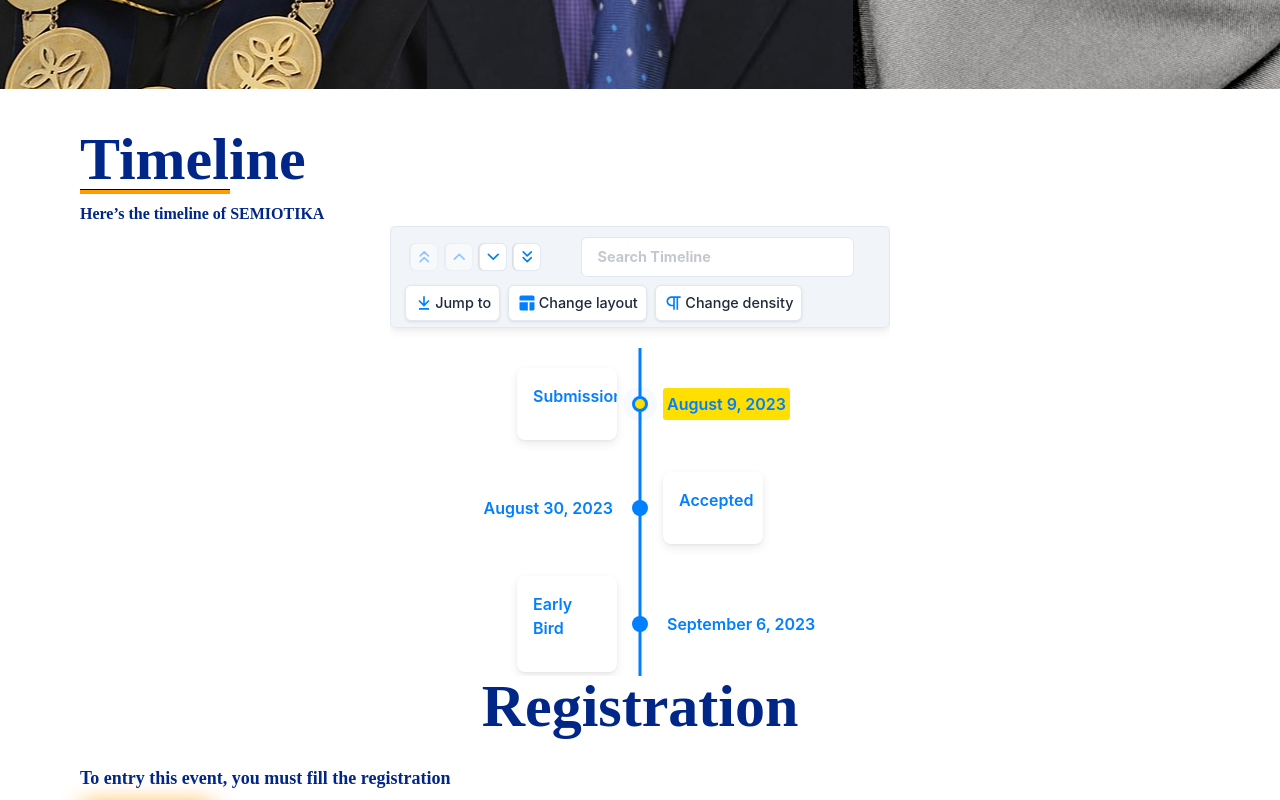
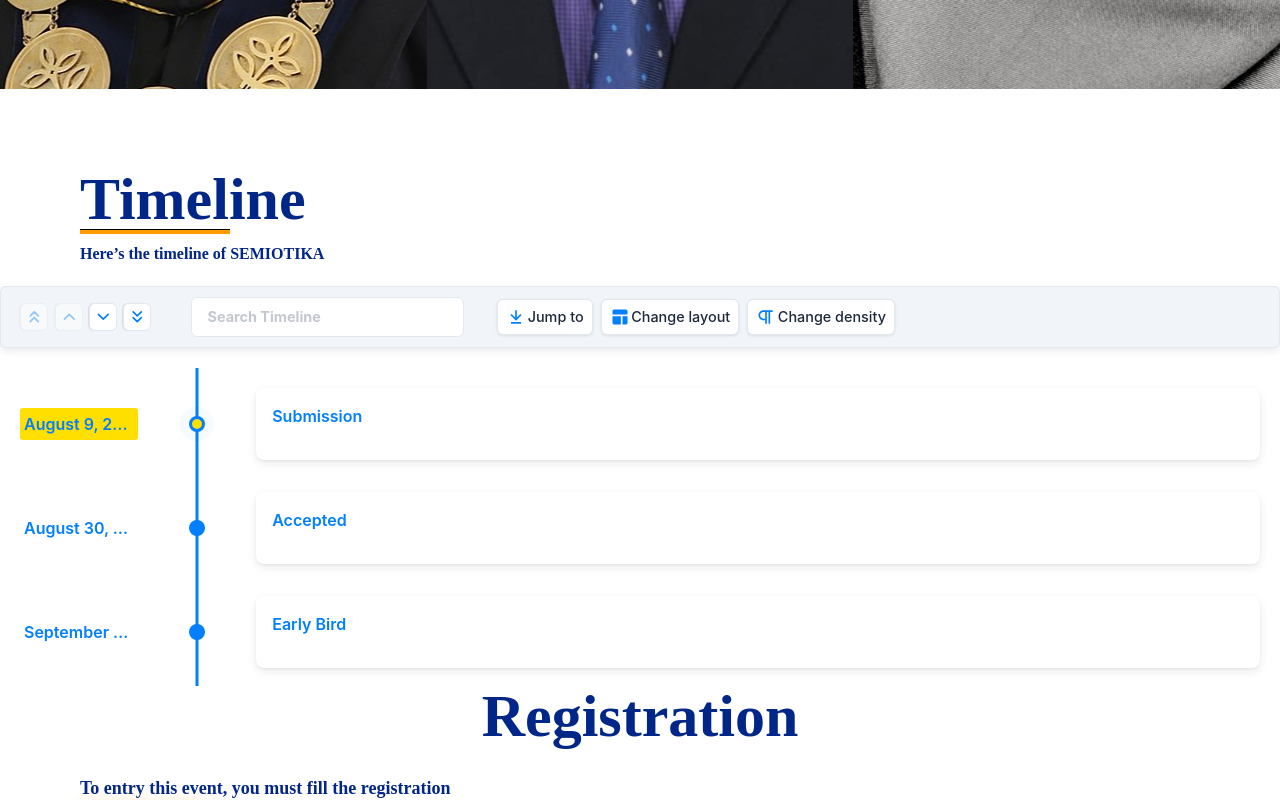
Before and after one commit to muhammadsaman77/semiotika-2023, a React (Create React App) app: page / in a window 1280 px wide. Shown: the part 3000-3800 px from the top of the page. Built offline with nearby package versions, Linux system fonts and the light colour scheme.

Commit message:
finishing timeline

```diff
--- a/src/components/Timeline.jsx
+++ b/src/components/Timeline.jsx
@@ -21,7 +21,7 @@
   ];
   return (
     <>
-      <div id="timeline" className=" mt-10 ">
+      <div id="timeline" className=" mt-20 ">
         <h1 className=" ml-20 text-primary-blue font-bold font-poppins text-6xl">
           Timeline
         </h1>
@@ -32,12 +32,11 @@
         <h2 className="ml-20 font-nunito font-semibold text-primary-blue text-base mt-2">
           Here’s the timeline of SEMIOTIKA
         </h2>
-        <div style={{ width: "500px", height: "450px", margin: "0 auto" }}>
+        <div className=" mt-5" style={{ width: "100vw", height: "400px" }}>
           <Chrono
             items={items}
-            mode="VERTICAL_ALTERNATING"
-            cardWidth={100}
-            cardHeight={70}
+            mode="VERTICAL"
+            cardHeight={30}
             hideControls={true}
           />
         </div>
```
